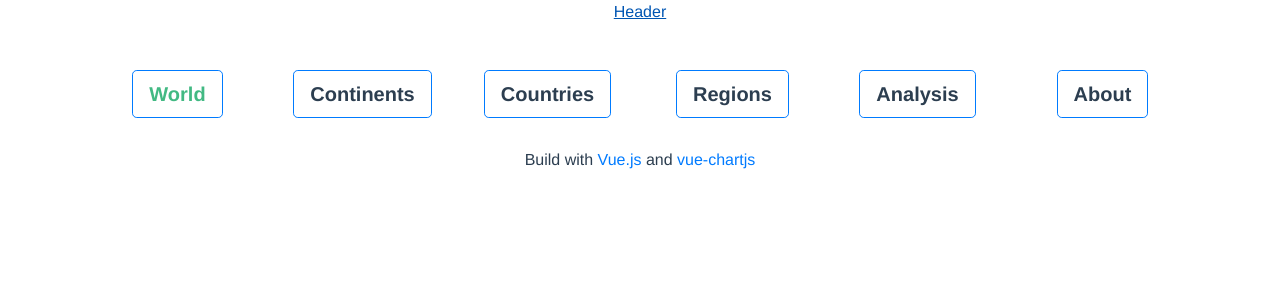
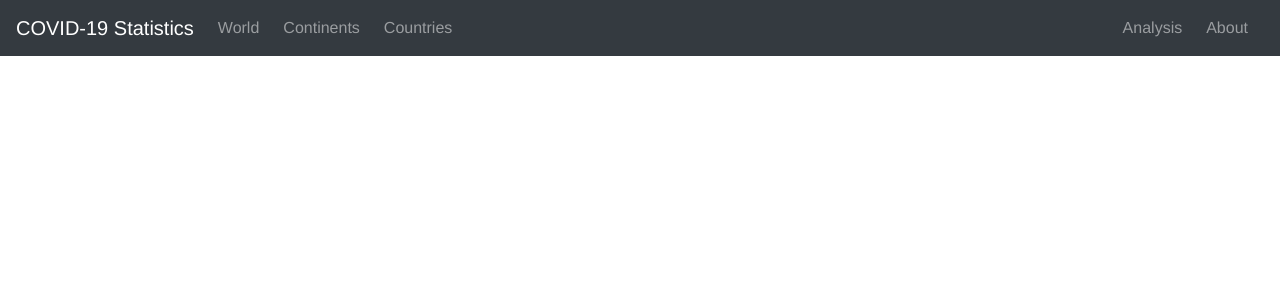
Before and after one commit to aowss/covid19-ui, a Vue app: page / in a window 1280 px wide. Shown: the top 300 px of the page. Built offline with nearby package versions, Linux system fonts and the light colour scheme; no server answers; the HTML template or start-up script is replaced by a standard one.

Commit message:
Removed header and footer and used a bootstrap navbar

```diff
--- a/src/App.vue
+++ b/src/App.vue
@@ -1,29 +1,31 @@
 <template>
   <div id="app">
-    <j-header></j-header>
-    <div class="container" id="nav">
-      <div class="row">
-        <div class="col-lg-2"><button type="button" class="btn btn-outline-primary btn-lg"><router-link to="/">World</router-link></button></div>
-        <div class="col-lg-2"><button type="button" class="btn btn-outline-primary btn-lg"><router-link to="/continent">Continents</router-link></button></div>
-        <div class="col-lg-2"><button type="button" class="btn btn-outline-primary btn-lg"><router-link to="/country">Countries</router-link></button></div>
-        <div class="col-lg-2"><button type="button" class="btn btn-outline-primary btn-lg"><router-link to="/region">Regions</router-link></button></div>
-        <div class="col-lg-2"><button type="button" class="btn btn-outline-primary btn-lg"><router-link to="/analysis">Analysis</router-link></button></div>
-        <div class="col-lg-2"><button type="button" class="btn btn-outline-primary btn-lg"><router-link to="/about">About</router-link></button></div>
-      </div>
+    <div>
+      <b-navbar type="dark" variant="dark">
+        <b-collapse is-nav>
+          <b-navbar-brand to="/">COVID-19 Statistics</b-navbar-brand>
+          <b-navbar-nav>
+            <b-nav-item class="mr-sm-2" to="/">World</b-nav-item>
+            <b-nav-item class="mr-sm-2" to="/continent">Continents</b-nav-item>
+            <b-nav-item class="mr-sm-2" to="/country">Countries</b-nav-item>
+          </b-navbar-nav>
+          <b-navbar-nav class="ml-auto">
+            <b-nav-item class="mr-sm-2" to="/analysis">Analysis</b-nav-item>
+            <b-nav-item class="mr-sm-2" to="/about">About</b-nav-item>
+          </b-navbar-nav>
+        </b-collapse>
+      </b-navbar>
     </div>
+    <br />
     <router-view />
-    <j-footer></j-footer>
   </div>
 </template>
 
 <script>
-import JHeader from "@/components/Header";
-import JFooter from "@/components/Footer";
 import { mapActions } from "vuex";
 
 export default {
   name: "app",
-  components: { JHeader, JFooter },
   methods: mapActions(["fetchStats"]),
   created() {
     this.fetchStats();
--- a/src/components/Footer.vue
+++ /dev/null
@@ -1,10 +0,0 @@
-<template>
-  <footer>
-   <span>Build with <a href="https://vuejs.org/">Vue.js</a> and <a href="http://vue-chartjs.org/#/">vue-chartjs</a></span>
-  </footer>
-</template>
-
-<script>
-  export default {
-  }
-</script>
--- a/src/components/Header.vue
+++ /dev/null
@@ -1,12 +0,0 @@
-<template>
-  <div class="Header">
-    <router-link to="/">
-      <p>Header</p>
-    </router-link>
-  </div>
-</template>
-
-<script>
-  export default {
-  }
-</script>
```
